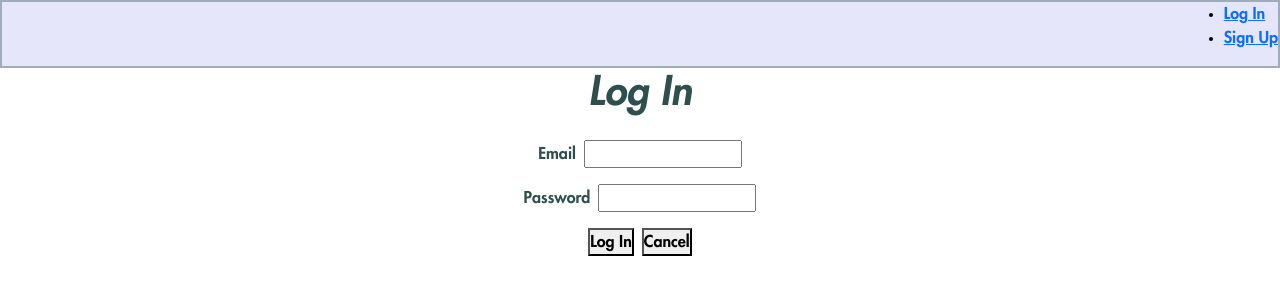
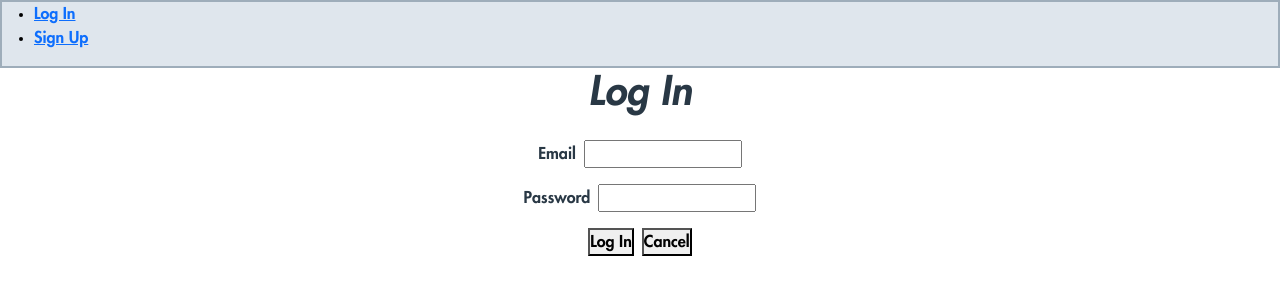
Before and after one commit to dcollis92/vinyls-front-end, a React (Create React App) app: page /login in a window 1280 px wide. Shown: the top 300 px of the page. Built offline with nearby package versions, Linux system fonts and the light colour scheme; no server answers.

Commit message:
css addition

```diff
--- a/package.json
+++ b/package.json
@@ -9,7 +9,6 @@
     "axios": "^0.26.1",
     "buffer": "^6.0.3",
     "node-fetch": "^3.2.3",
-    "node-sass": "^7.0.1",
     "react": "^17.0.2",
     "react-dom": "^17.0.2",
     "react-router-dom": "^6.2.2",
--- a/src/App.css
+++ b/src/App.css
@@ -1,44 +1,21 @@
-.App {
-  text-align: center;
+main {
+  animation: transitionIn .5s;
 }
 
-.App-logo {
-  height: 40vmin;
-  pointer-events: none;
-}
+@keyframes transitionIn {
+  from {
+    opacity: 0;
+    transform: translateY(-10deg);
+  }
 
-@media (prefers-reduced-motion: no-preference) {
-  .App-logo {
-    animation: App-logo-spin infinite 20s linear;
-  }
-}
-
-.App-header {
-  background-color: #282c34;
-  min-height: 100vh;
-  display: flex;
-  flex-direction: column;
-  align-items: center;
-  justify-content: center;
-  font-size: calc(10px + 2vmin);
-  color: white;
-}
-
-.App-link {
-  color: #61dafb;
-}
-
-@keyframes App-logo-spin {
-  from {
-    transform: rotate(0deg);
-  }
   to {
-    transform: rotate(360deg);
+    opacity: 1;
+    transform: translateY(0);
   }
 }
 
 body {
-  color: darkslategray;
+  color: #293845;
   font-family: 'Futura Std';
 }
 
@@ -47,27 +24,14 @@ h1 {
 }
 
 nav {
-  background-color: lavender;
+  position: sticky;
+  background-color: #dfe6ed;
   border: 2px solid #9eadba;
   font-size: 1rem;
   color: black;
   display: flex;
-  justify-content: right;
-}
-
-body > nav {
-  grid-area: nav;
-  background-color: #8dd7cf;
-  display: flex;
-  justify-content: flex-end;
-  align-items: center;
-  padding: 0 20px 0 30px;
-}
-
-nav > i {
-  width: 34px;
-  object-fit: contain;
-  margin-right: auto;
+  /* flex-direction: column; */
+  justify-content: left;
 }
 
 nav > a {
--- a/src/components/ChangePasswordForm/ChangePasswordForm.jsx
+++ b/src/components/ChangePasswordForm/ChangePasswordForm.jsx
@@ -37,6 +37,7 @@ const ChangePasswordForm = props => {
   }
 
   return (
+    <main>
     <form
       autoComplete="off"
       onSubmit={handleSubmit}
@@ -88,6 +89,7 @@ const ChangePasswordForm = props => {
         </Link>
       </div>
     </form>
+    </main>
   )
 }
 
--- a/src/components/LoginForm/LoginForm.jsx
+++ b/src/components/LoginForm/LoginForm.jsx
@@ -27,6 +27,7 @@ const LoginForm = props => {
   }
 
   return (
+    <main>
     <form
       autoComplete="off"
       onSubmit={handleSubmit}
@@ -61,6 +62,7 @@ const LoginForm = props => {
         </Link>
       </div>
     </form>
+    </main>
   )
 }
 
--- a/src/components/SearchForm/SearchForm.scss
+++ b/src/components/SearchForm/SearchForm.scss
@@ -11,10 +11,13 @@ html, body {
   height: 100%;
 }
 
-// .searchbar {
-//   position: fixed;
-
-// }
+.searchbar {
+  display: flex;
+  object-fit: contain;
+  position: absolute;
+  top: 45px;
+  justify-content: right;
+}
 
 .container {
   position: absolute;
@@ -34,7 +37,7 @@ html, body {
     left: 0;
     width: 80px;
     height: 80px;
-    background: darkslategray;
+    background: #293845;
     border-radius: 50%;
     transition: all 1s;
     z-index: 4;
@@ -84,7 +87,7 @@ html, body {
     height: 50px;
     outline: none;
     border: none;
-    background: darkslategray;
+    background: #293845;
     color: white;
     padding: 0 80px 0 20px;
     border-radius: 30px;
--- a/src/components/SignupForm/SignupForm.jsx
+++ b/src/components/SignupForm/SignupForm.jsx
@@ -38,6 +38,7 @@ const SignupForm = props => {
   }
 
   return (
+    <main>
     <form
       autoComplete="off"
       onSubmit={handleSubmit}
@@ -98,6 +99,7 @@ const SignupForm = props => {
         </Link>
       </div>
     </form>
+    </main>
   )
 }
 
--- a/src/pages/Profiles/Profiles.jsx
+++ b/src/pages/Profiles/Profiles.jsx
@@ -10,7 +10,7 @@ const Profiles = () => {
   }, [])
 
   return (
-    <>
+    <main>
       <h1>Hello. This is a list of all the profiles.</h1>
       {profiles.length ?
         <>
@@ -21,7 +21,7 @@ const Profiles = () => {
       :
         <p>No profiles yet</p>
       }
-    </>
+    </main>
   )
 }
 
--- a/src/pages/RecordList/RecordList.jsx
+++ b/src/pages/RecordList/RecordList.jsx
@@ -10,9 +10,9 @@ const RecordList = (props) => {
     .then(recordData => setRecords(recordData.results))
   },[])
   return (
-    <>
+    <main>
       <h2>Records</h2>
-    </>
+    </main>
   );
 }
 
```
Also changed, not shown: 1 other file (tests, documents, lock files or other folders).
